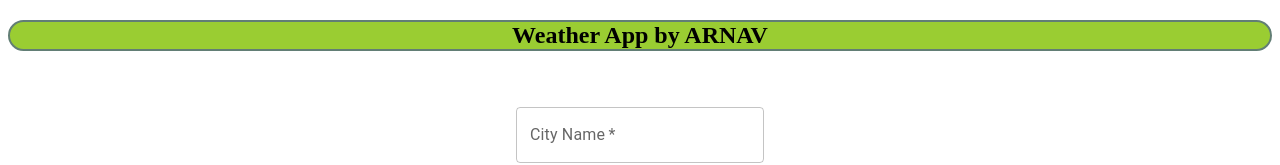
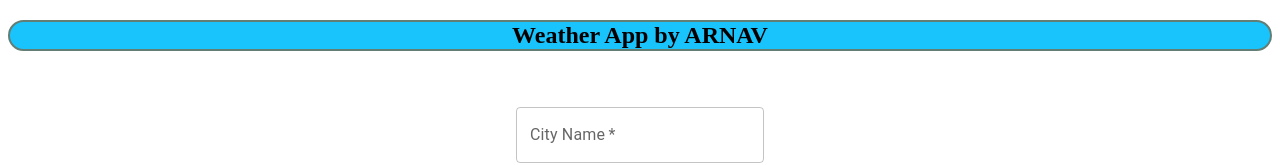
Before and after one commit to ArnavRaj2002/Weather-Forecast, a React (Vite) app: page / in a window 1280 px wide. Shown: the top 165 px of the page. Built offline with nearby package versions, Linux system fonts and the light colour scheme.

Commit message:
Update WeatherApp.css

```diff
--- a/src/WeatherApp.css
+++ b/src/WeatherApp.css
@@ -1,5 +1,5 @@
 .head{
     border: 2px solid 	#627e75;
     border-radius: 20px;
-    background-color:#9acd32;
+    background-color:#19c3fb;
 }
```
